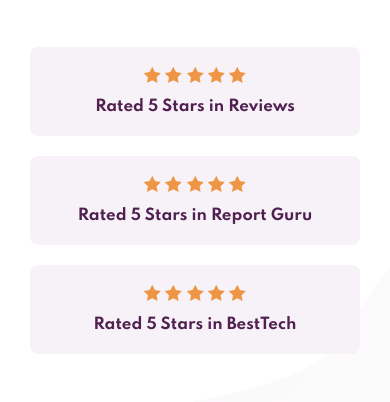
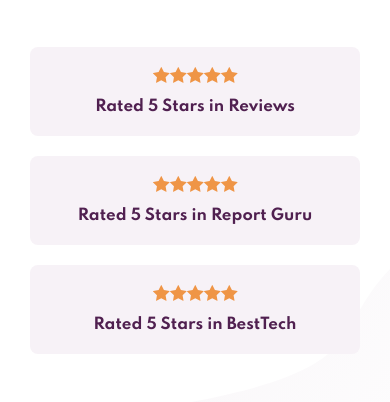
Before and after one commit to azizbna/Frontend-mentor-Social-proof-section, a plain HTML site: page index.html in a window 390 px wide. Shown: the part 261-663 px from the top of the page. Drawn offline with Linux system fonts and the light colour scheme.

Commit message:
Fixed some janky CSS to space out the stars
Thanks to @BenConfig on Frontend mentor for helping me out with this!

```diff
--- a/style.css
+++ b/style.css
@@ -113,11 +113,16 @@ div.review:nth-of-type(2) {
     margin-right: 60px;
 }
 
-
-.review::before {
-    content: url(./images/icon-star.svg) "    "url(./images/icon-star.svg) "    "url(./images/icon-star.svg) "    "url(./images/icon-star.svg) "    "url(./images/icon-star.svg)"";
-    margin: 0px 30px 0px 20px;
-}
+ .review::before {
+        content: url(./images/icon-star.svg)
+                 url(./images/icon-star.svg)
+                 url(./images/icon-star.svg)
+                 url(./images/icon-star.svg)
+                 url(./images/icon-star.svg);
+        margin: 0px 30px 0px 20px;
+        display: inline-flex;
+        gap: 0.5em;
+ }
 
 .review {
     background-color: var(--light-grayish-magenta);
@@ -295,8 +300,10 @@ div.review:nth-of-type(2) {
     }
 
     .review::before {
-        display: block;
+        display: flex;
         margin: 0px 0 10px 0px;
+        gap: 1rem;
+        justify-content: center;
     }
 
     .review {
```
